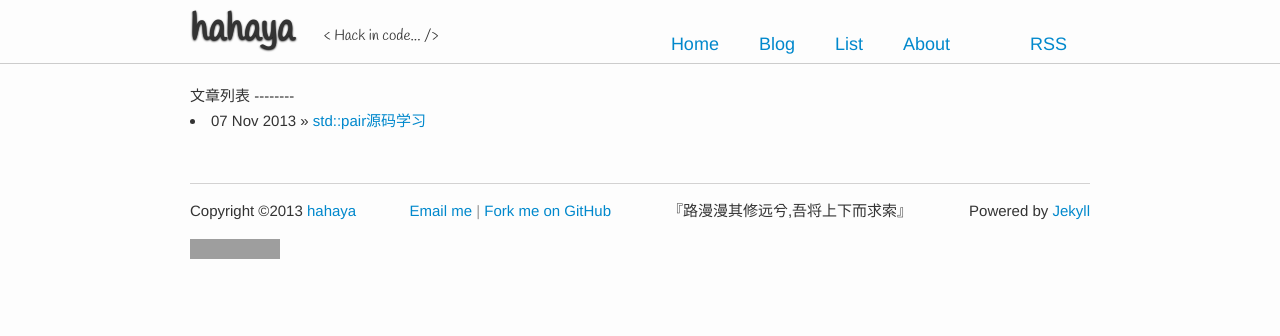
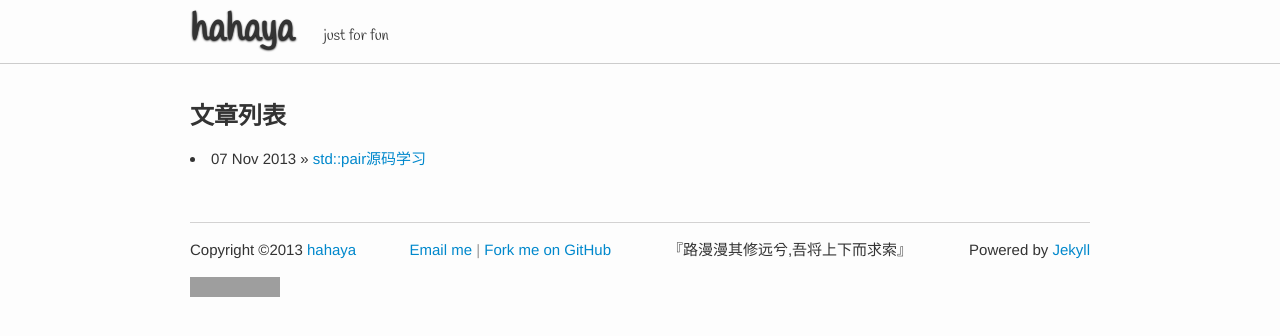
Before and after one commit to wumin722/wumin722.github.com, a Jekyll site: the page built from index.html, in a window 1280 px wide. Shown: the top 336 px of the page. Built offline with Jekyll 4.4.1, drawn with Linux system fonts in a browser that asks for light colours; Markdown is read by kramdown in place of the engine named in the settings; comment, search, counter and statistics services are not loaded; grey boxes are pictures that could not be loaded.

Commit message:
modify css

```diff
--- a/_layouts/default.html
+++ b/_layouts/default.html
@@ -11,8 +11,10 @@
 		<header id="header">
 			<div class="header-info fix">
 				<h1><a href="/">hahaya</a></h1>
-				<p class="describe">&lt; Hack in code... /&gt;</p>
-				<nav class="navigation">
+				<p class="describe">just for fun</p>
+
+			</div>
+		<nav class="nav">
 			<ul>
 				<li><a href="/">Home</a></li>
 				<li><a href="/blog.html">Blog</a></li>
@@ -21,7 +23,7 @@
 				<li><a href="/atom.xml">RSS</a></li>
 			</ul>
 		</nav>
-			</div>
+
 		</header><!--/header end-->
 
 		<section id="content" class="fix">
--- a/css/main.css
+++ b/css/main.css
@@ -26,11 +26,19 @@
 .navigation ul,
 .article-list ul{list-style:none;padding:0;margin:0;}
 
-
-
 .header-info,
 #content,
 #footer{width:900px;margin:0 auto;}
+
+
+
+
+/* 侧边栏 */
+.nav{font-family:"Electrolize",sans-serif;font-size:1.1em;text-transform:uppercase;float:left;margin-left:-12em;width:9em;text-align:right;position: fixed;}
+.nav a{display:block;padding:.7em 1em;color:#000000;}
+.nav a:hover{background-color:#ff0000;text-decoration:none;color:#f9f9f9;-webkit-transition:color .2s linear;}
+
+
 /* header */
 #header{position:relative;border-bottom:1px solid #ccc;}
 #header h1,
@@ -46,6 +54,7 @@
 .header-info{position:relative;}
 .navigation{position:absolute;top:1.3em;right:3px;}
 .navigation li{float:left;margin:0;padding:10px 20px;font-size:1.2em;}
+
 
 /* footer */
 #footer{overflow:hidden;margin-top:50px;padding-bottom:20px;border-top:1px solid #d3d2d2;
--- a/index.html
+++ b/index.html
@@ -4,8 +4,7 @@
 ---
 
 
-文章列表
---------
+<h2> 文章列表 </h2>
 
 
 {% for post in site.posts %}
```
Lines whose indentation alone changed are shown as unchanged.
